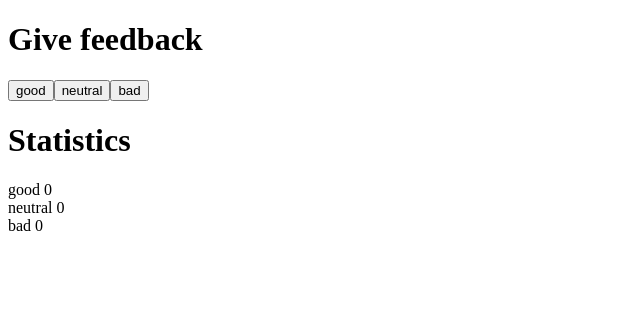
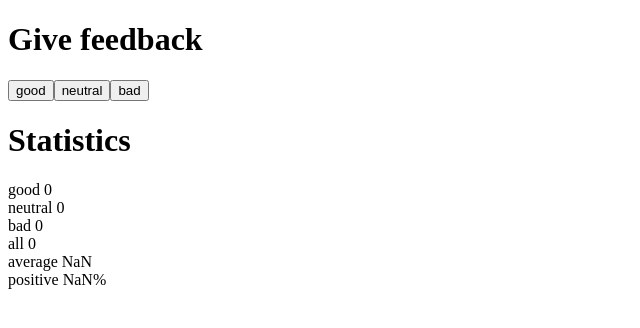
Before and after one commit to SadKal/Fullstack-open, a React (Vite) app in the folder part1/unicafe/: page / in a window 1280 px wide. Shown: the top 328 px of the page, without its empty margins (0-640 px from the left). Built offline with nearby package versions, Linux system fonts and the light colour scheme.

Commit message:
Exercise 1.7

```diff
--- a/part1/unicafe/src/App.jsx
+++ b/part1/unicafe/src/App.jsx
@@ -10,12 +10,17 @@ const Button = (props) => {
 }
 
 const Display = (props) => {
-  const {good, neutral, bad} = props;
+  const {good, neutral, bad, avg} = props;
+  const total = good + neutral + bad;
+  const positive = good / total * 100
   return (
     <div>
       good {good} <br/>
       neutral {neutral} <br/>
-      bad {bad}
+      bad {bad} <br/>
+      all {total} <br/>
+      average {avg/total} <br/>
+      positive {positive}%
     </div>
   );
 }
@@ -25,15 +30,18 @@ const App = () => {
   const [good, setGood] = useState(0)
   const [neutral, setNeutral] = useState(0)
   const [bad, setBad] = useState(0)
+  const [avg, setAvg] = useState(0)
 
   const clickGood = () => {
     setGood(good + 1)
+    setAvg(avg + 1)
   }
   const clickNeutral = () => {
     setNeutral(neutral + 1)
   }
   const clickBad = () => {
     setBad(bad + 1)
+    setAvg(avg -1)
   }
 
   return (
@@ -46,7 +54,7 @@ const App = () => {
       </div>
 
       <h1>Statistics</h1>
-      <Display good={good} neutral={neutral} bad={bad}/>
+      <Display good={good} neutral={neutral} bad={bad} avg={avg}/>
     </div>
   )
 }
```
